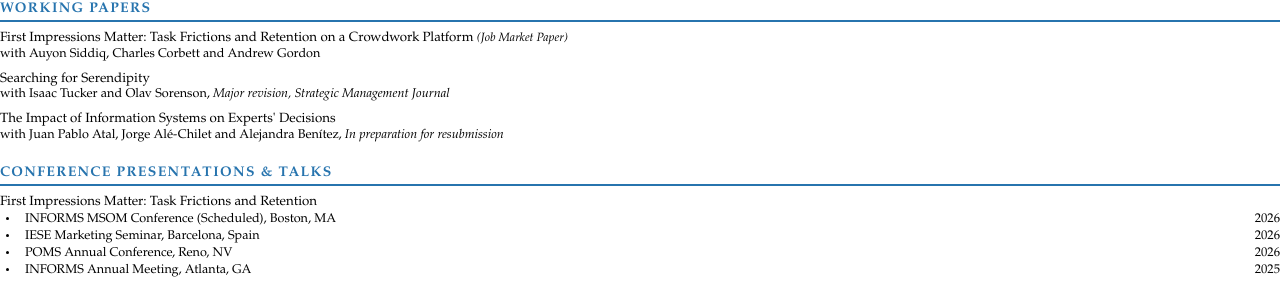
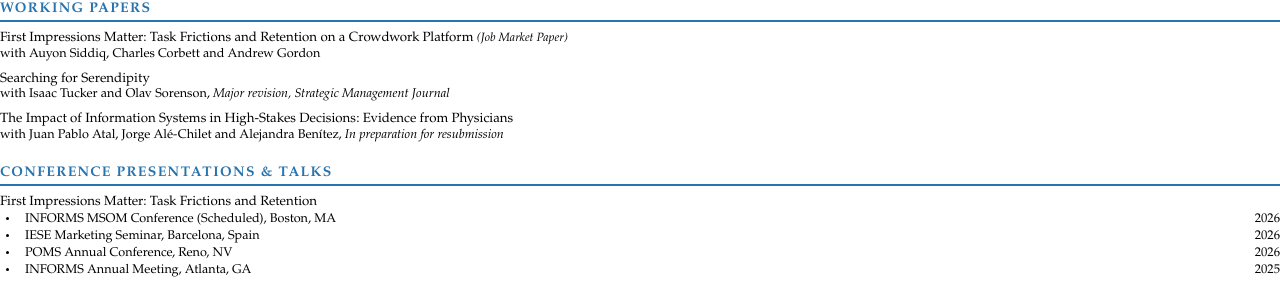
Before and after one commit to martins73/research-site, a Jekyll site: the page built from _pages/cv-pdf-source.html, in a window 1280 px wide. Shown: the part 555-841 px from the top of the page. Built offline with Jekyll 4.4.1, drawn with Linux system fonts in a browser that asks for light colours.

Commit message:
Update paper title for clarity and specificity

```diff
--- a/_data/cv/papers.yml
+++ b/_data/cv/papers.yml
@@ -94,7 +94,7 @@ papers:
     link_text: "Paper Link"
     link_url: "https://osf.io/preprints/socarxiv/ve8mx"
 
-  - title: "The Impact of Information Systems on Experts' Decisions"
+  - title: "The Impact of Information Systems in High-Stakes Decisions: Evidence from Physicians"
     status: "Working Paper"
     status_class: ""
     cv_category: "Working Paper"
```
